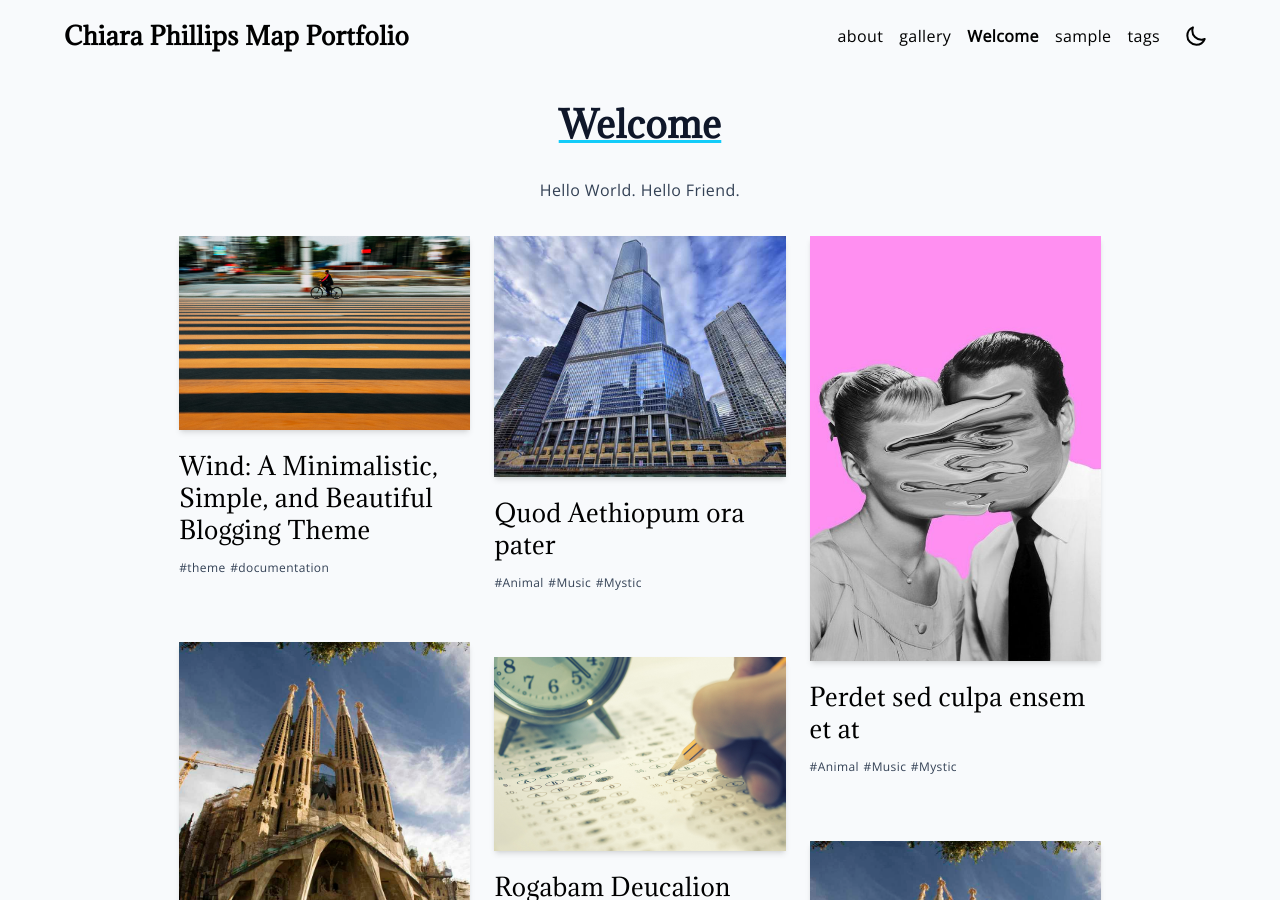
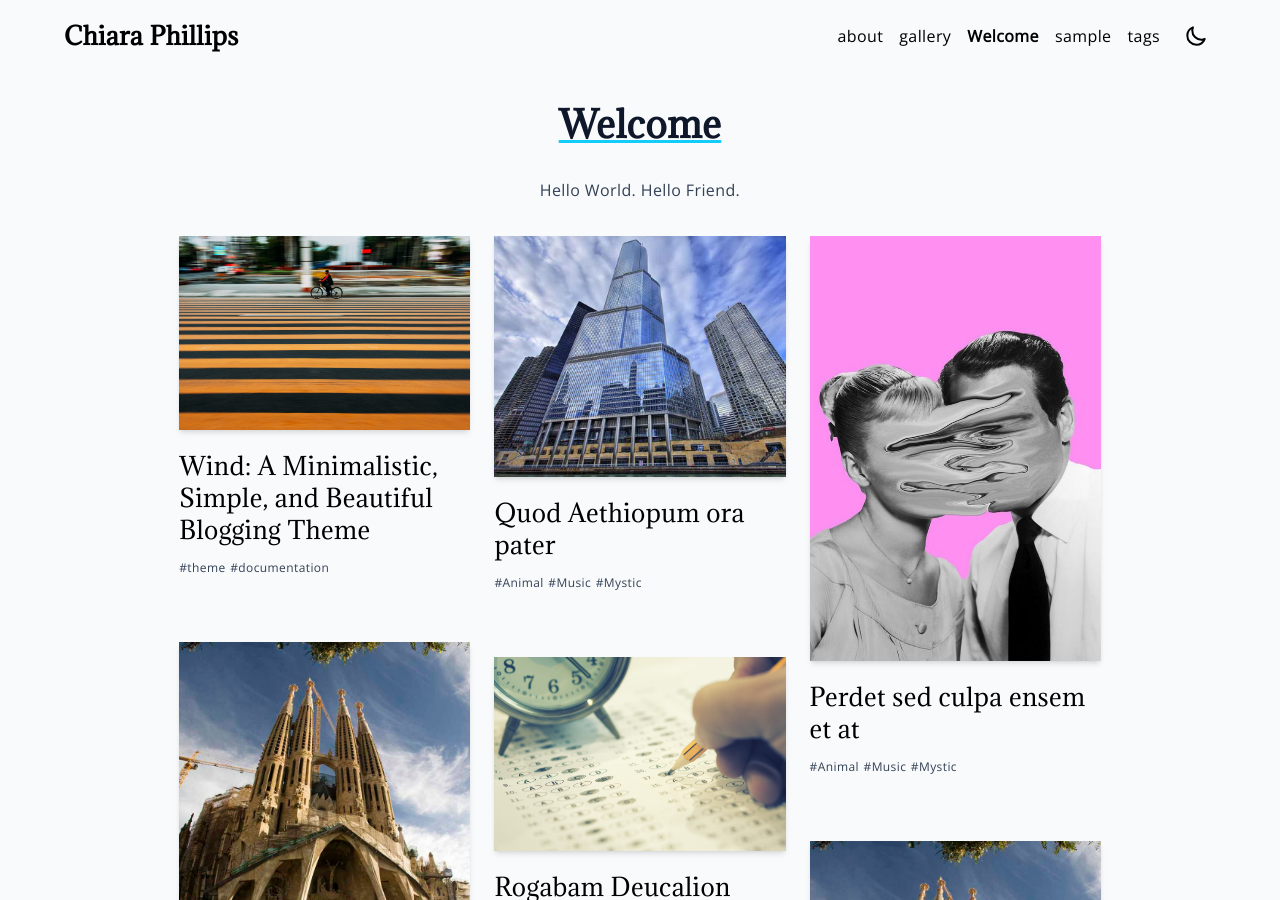
Before and after one commit to chiara-phillips/chiara-phillips.github.io, a Jekyll site: the page built from index.md, in a window 1280 px wide and 900 px high. Built offline with Jekyll 4.4.1, drawn with Linux system fonts in a browser that asks for light colours; our own code applies the rules of GitHub Pages for plain Markdown files; some of the changed text lies outside the part shown.

Commit message:
Update _config.yml

```diff
--- a/_config.yml
+++ b/_config.yml
@@ -2,7 +2,7 @@ domain: chiara-phillips.github.io
 url: https://chiara-phillips.github.io
 baseurl: ""
 
-title: Chiara Phillips Map Portfolio
+title: Chiara Phillips
 author: Chiara Phillips
 
 lang: en
```
